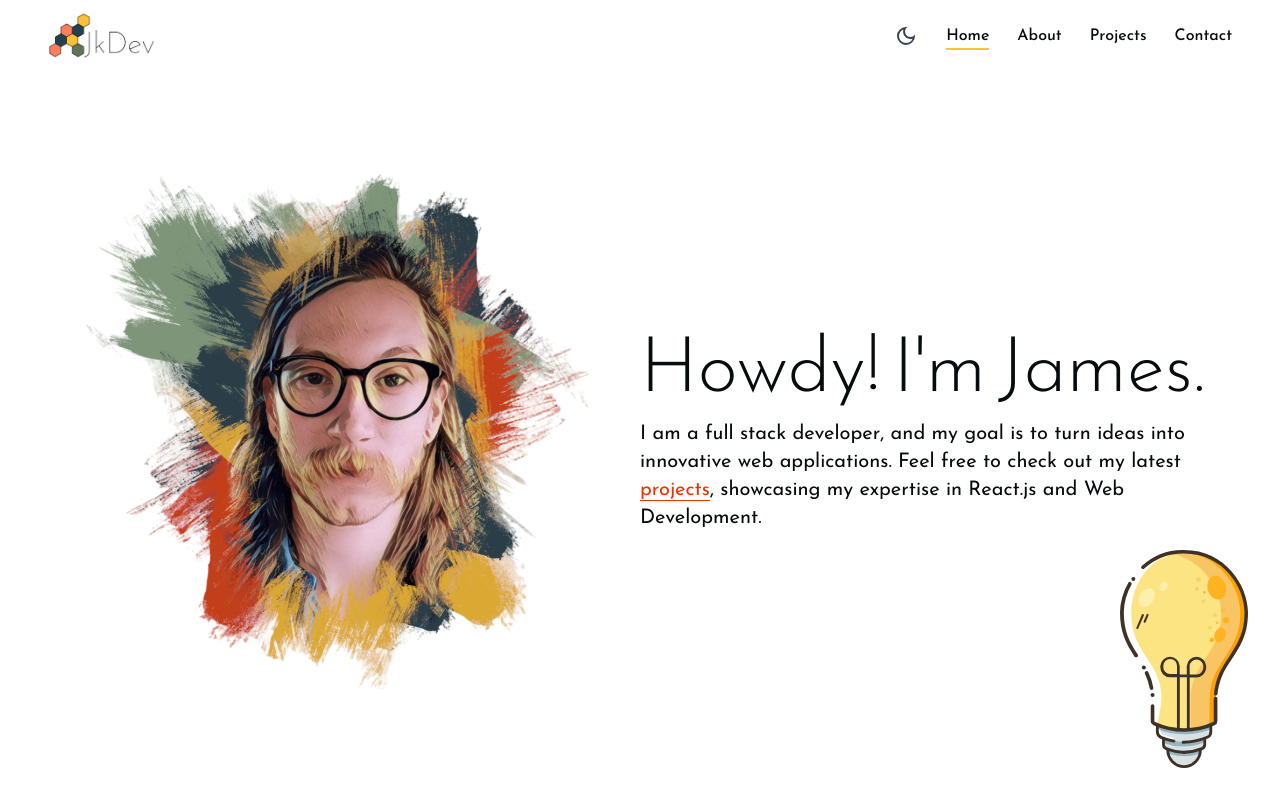
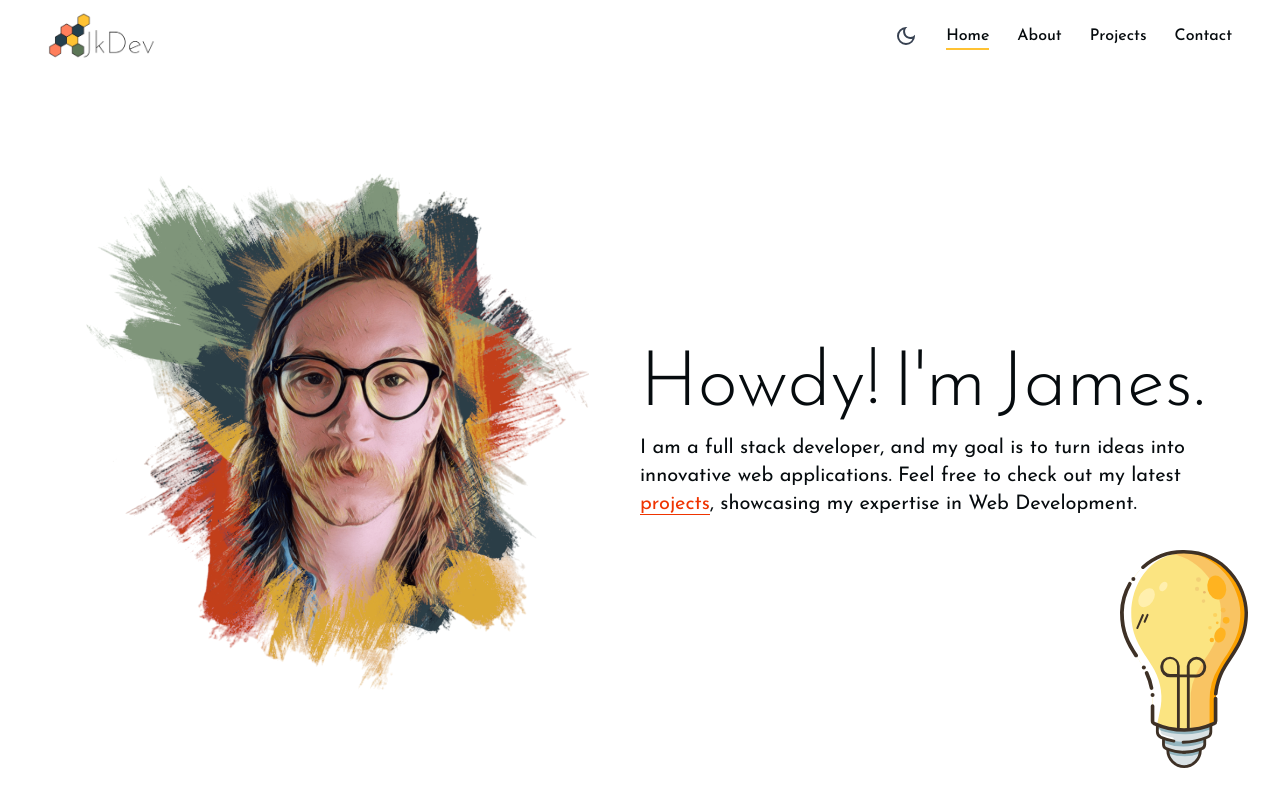
Before and after one commit to jimjamesjimathy/jkDev, a Next.js app: page / in a window 1280 px wide. Built offline with nearby package versions, Linux system fonts and the light colour scheme.

Commit message:
project updates

```diff
--- a/src/pages/index.jsx
+++ b/src/pages/index.jsx
@@ -46,7 +46,7 @@ export default function Home() {
                 >
                   projects
                 </Link>
-                , showcasing my expertise in React.js and Web Development.
+                , showcasing my expertise in Web Development.
               </p>
             </div>
           </div>
--- a/src/pages/projects.jsx
+++ b/src/pages/projects.jsx
@@ -127,7 +127,7 @@ const Projects = () => {
               <FeaturedProject
                 title="Restauraunt Site"
                 img={literary}
-                summary="Web application that enables users to search for hotels in a specific city, choose amount of adults / children, view hotel images and finally book the room. The site also has an administrative dashboad for performing CRUD operations for new hotels."
+                summary="Web application that enables users to view the restaurants menus, book a table, see reviews, and get contact info for reservations or parties."
                 link="https://restaurant-site-one.vercel.app/"
                 github="https://github.com/jimjamesjimathy/LIT"
               />
```
Also changed, not shown: public/assets/languages/framer.png (deleted), public/assets/languages/gsap.png (deleted).
